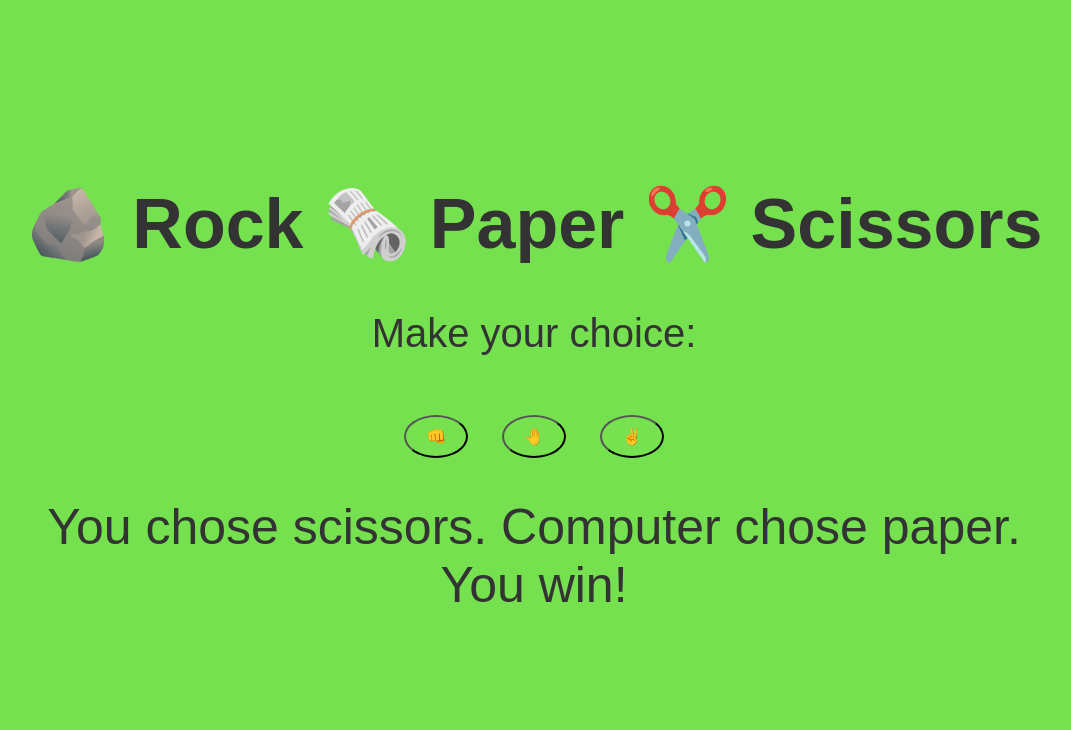
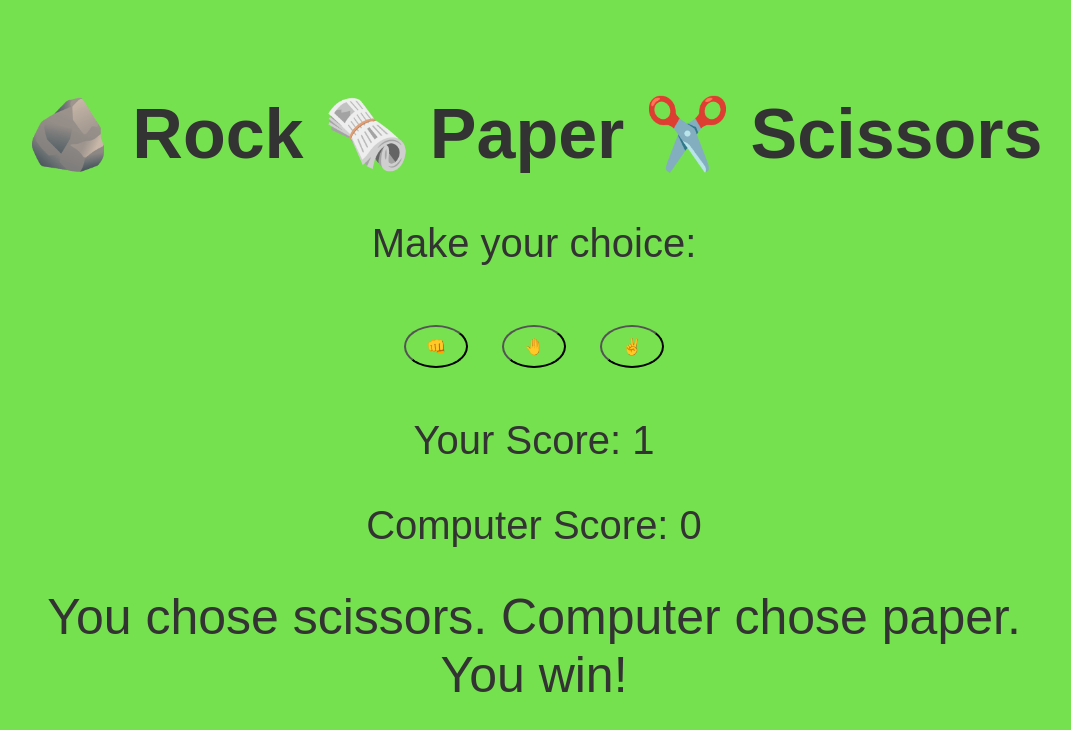
Before and after one commit to JB060/rock-paper-scissors, a plain HTML site: page index.html in a window 1280 px wide. Both pictures are taken after a click on the button "✌️". Shown: the whole page, without its empty margins (106-1177 px from the left). Drawn offline with Linux system fonts and the light colour scheme.

Commit message:
added tghe tracking system and regulated to 3 turns before the game ends

```diff
--- a/index.html
+++ b/index.html
@@ -1,5 +1,6 @@
 <!DOCTYPE html>
 <html lang="en">
+
 <head>
     <meta charset="UTF-8">
     <meta name="viewport" content="width=device-width, initial-scale=1.0">
@@ -14,10 +15,14 @@
 
         <div class="choices">
 
-            <button id = choice-btn , onclick="play('rock')">👊</button>
-            <button id = choice-btn , onclick="play('paper')">🤚</button>
-            <button id = choice-btn , onclick="play('scissors')">✌️</button>
+            <button id=choice-btn , onclick="play('rock')">👊</button>
+            <button id=choice-btn , onclick="play('paper')">🤚</button>
+            <button id=choice-btn , onclick="play('scissors')">✌️</button>
         </div>
+
+        <p id="user-score">Your Score: 0</p>
+        <p id="computer-score">Computer Score: 0</p>
+
 
         <p id="result"></p>
 
@@ -26,4 +31,5 @@
 
     <script src="script.js"></script>
 </body>
+
 </html>
--- a/script.js
+++ b/script.js
@@ -1,12 +1,26 @@
+// Define global variables for tracking scores and turns
+let userScore = 0;
+let computerScore = 0;
+let maxTurns = 5; // Maximum number of turns
+
 function play(userChoice) {
+    if (maxTurns === 0) {
+        endGame();
+        return;
+    }
+
     const choices = ['rock', 'paper', 'scissors'];
     const randomIndex = Math.floor(Math.random() * 3);
     const computerChoice = choices[randomIndex];
 
     const result = determineWinner(userChoice, computerChoice);
 
+    updateScores(result);
+
     const resultElement = document.getElementById('result');
     resultElement.innerHTML = `You chose ${userChoice}. Computer chose ${computerChoice}.<br>${result}`;
+
+    maxTurns--;
 }
 
 function determineWinner(userChoice, computerChoice) {
@@ -19,6 +33,31 @@ function determineWinner(userChoice, computerChoice) {
     ) {
         return 'You win!';
     } else {
-        return 'you lose!';
+        return 'You lose!';
     }
 }
+
+function updateScores(result) {
+    const userScoreElement = document.getElementById('user-score');
+    const computerScoreElement = document.getElementById('computer-score');
+
+    if (result === 'You win!') {
+        userScore++;
+    } else if (result === 'You lose!') {
+        computerScore++;
+    }
+
+    userScoreElement.textContent = `Your Score: ${userScore}`;
+    computerScoreElement.textContent = `Computer Score: ${computerScore}`;
+}
+
+function endGame() {
+    const resultElement = document.getElementById('result');
+    resultElement.innerHTML = `Game Over! Final Scores:<br>Your Score: ${userScore}<br>Computer Score: ${computerScore}`;
+
+    // Disable choice buttons
+    const choiceButtons = document.querySelectorAll('.choices button');
+    choiceButtons.forEach(button => {
+        button.disabled = true;
+    });
+}
```
